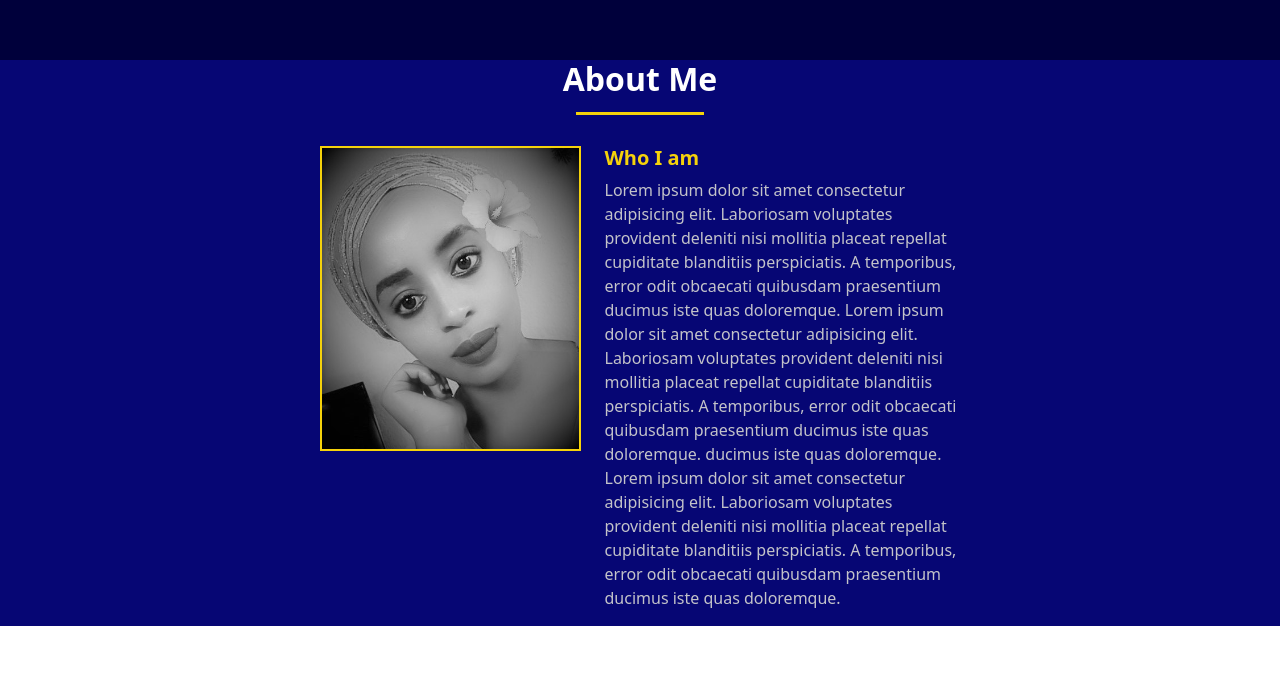
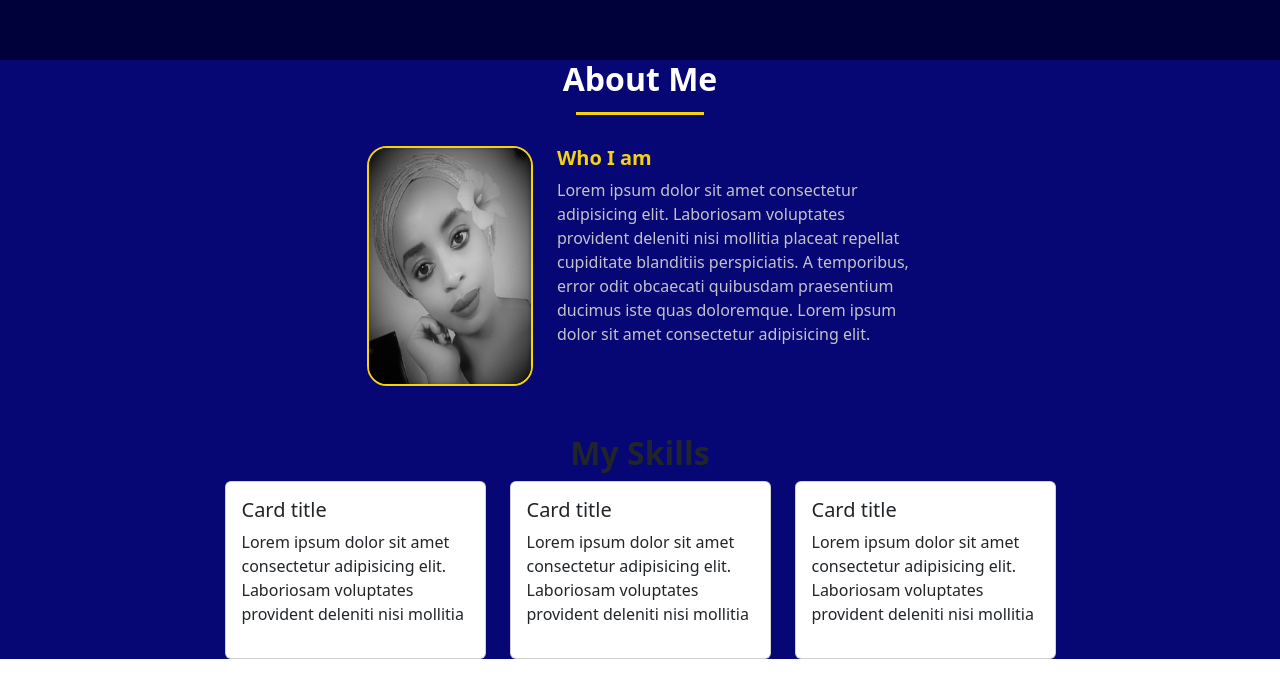
Before and after one commit to uwdjany/My-Portfolio-Website-, a React (Create React App) app: page / in a window 1280 px wide. Shown: the part 740-1414 px from the top of the page. Built offline with nearby package versions, Linux system fonts and the light colour scheme.

Commit message:
skills page added

```diff
--- a/package.json
+++ b/package.json
@@ -7,6 +7,7 @@
     "@testing-library/react": "^13.4.0",
     "@testing-library/user-event": "^13.5.0",
     "bootstrap": "^5.2.1",
+    "bootstrap-icons": "^1.9.1",
     "react": "^18.2.0",
     "react-bootstrap": "^2.5.0",
     "react-dom": "^18.2.0",
--- a/src/views/about.js
+++ b/src/views/about.js
@@ -11,7 +11,7 @@ const ABOUT = () => {
             </div>
 
 <div className='row my-5 justify-content-center'>
-    <div className='col-lg-3'>
+    <div className='col-lg-2'>
         <img src={myImg} className='img-fluid' id='image-about'/>
     </div>
 
@@ -25,20 +25,74 @@ const ABOUT = () => {
                       temporibus, error odit obcaecati quibusdam praesentium
                       ducimus iste quas doloremque.
                       Lorem ipsum dolor sit amet consectetur adipisicing elit.
-                      Laboriosam voluptates provident deleniti nisi mollitia
-                      placeat repellat cupiditate blanditiis perspiciatis. A
-                      temporibus, error odit obcaecati quibusdam praesentium
-                      ducimus iste quas doloremque.
-                      ducimus iste quas doloremque.
-                      Lorem ipsum dolor sit amet consectetur adipisicing elit.
-                      Laboriosam voluptates provident deleniti nisi mollitia
-                      placeat repellat cupiditate blanditiis perspiciatis. A
-                      temporibus, error odit obcaecati quibusdam praesentium
-                      ducimus iste quas doloremque.
+
+
     </p>
 </div>
 </div>
+
+<div className='text-center'>
+<h2 className='fw-bold'>My Skills</h2>
+
+</div>
+<div className='row justify-content-center'>
+<div className='col-lg-3'>
+
+<div className='card'>
+<div className='card-body'>
+
+<h5 className="card-title">Card title</h5>
+<i className="bi bi-crop"></i>
+<p>
+Lorem ipsum dolor sit amet consectetur adipisicing elit.
+                      Laboriosam voluptates provident deleniti nisi mollitia
+
+</p>
+</div>
+</div>
+
+
+</div>
+
+<div className='col-lg-3'>
+
+<div className='card'>
+<div className='card-body'>
+
+<h5 className="card-title">Card title</h5>
+<i className="bi bi-crop"></i>
+<p>
+Lorem ipsum dolor sit amet consectetur adipisicing elit.
+                      Laboriosam voluptates provident deleniti nisi mollitia
+
+</p>
+</div>
+</div>
+
+
+</div>
+<div className='col-lg-3'>
+
+<div className='card'>
+<div className='card-body'>
+
+<h5 className="card-title">Card title</h5>
+<i className="bi bi-crop"></i>
+<p>
+Lorem ipsum dolor sit amet consectetur adipisicing elit.
+                      Laboriosam voluptates provident deleniti nisi mollitia
+
+</p>
+</div>
+</div>
+
+
+</div>
+
+</div>
         </div>
+
+
     </section>
   )
 }
--- a/src/views/aboutstyle.css
+++ b/src/views/aboutstyle.css
@@ -20,6 +20,10 @@
 #image-about{
 
     border: solid 2px var(--secondary);
+    height: 30vh;
+    border-radius: 20px;
+
+
 }
 .about{
   background-color:rgb(6, 6, 116);
```
Also changed, not shown: 1 other file (tests, documents, lock files or other folders).
